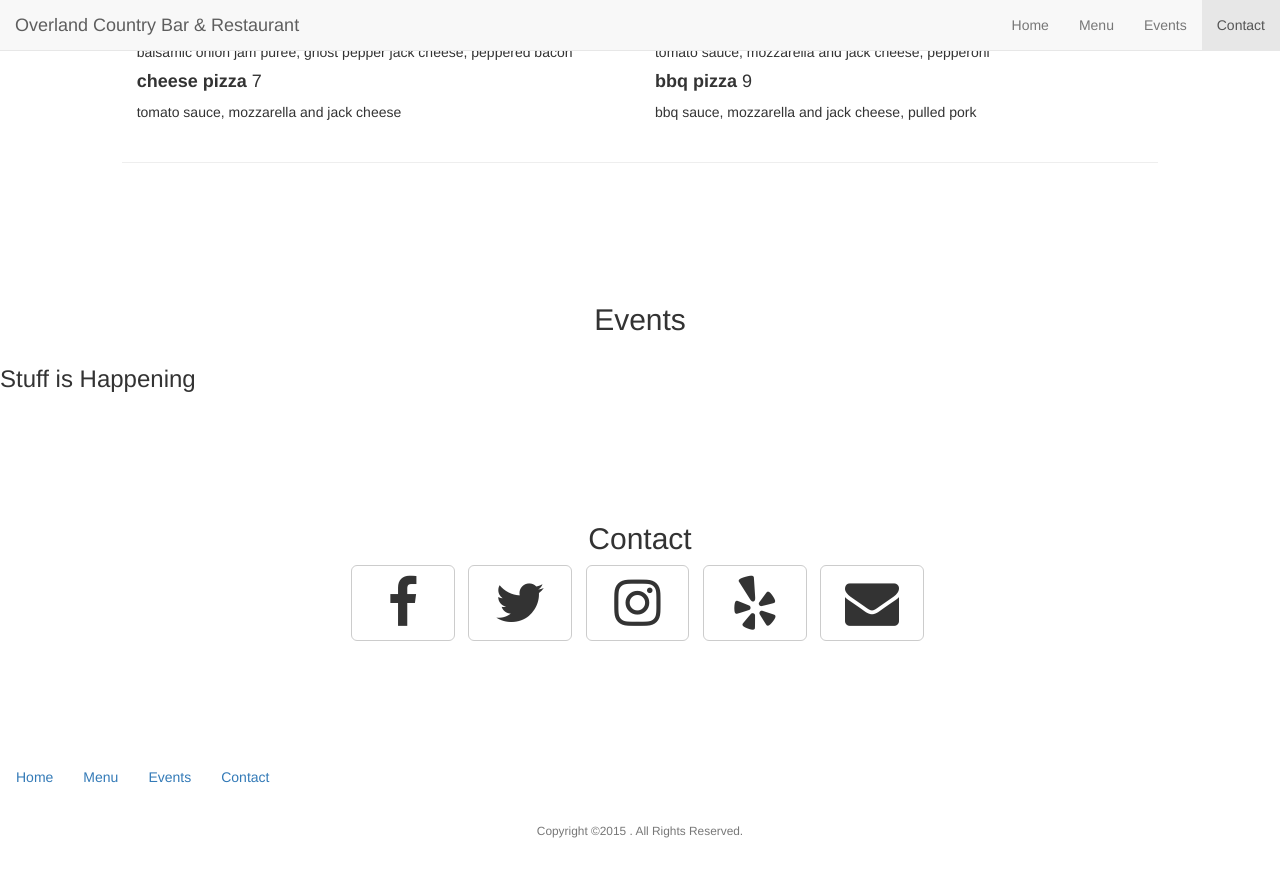
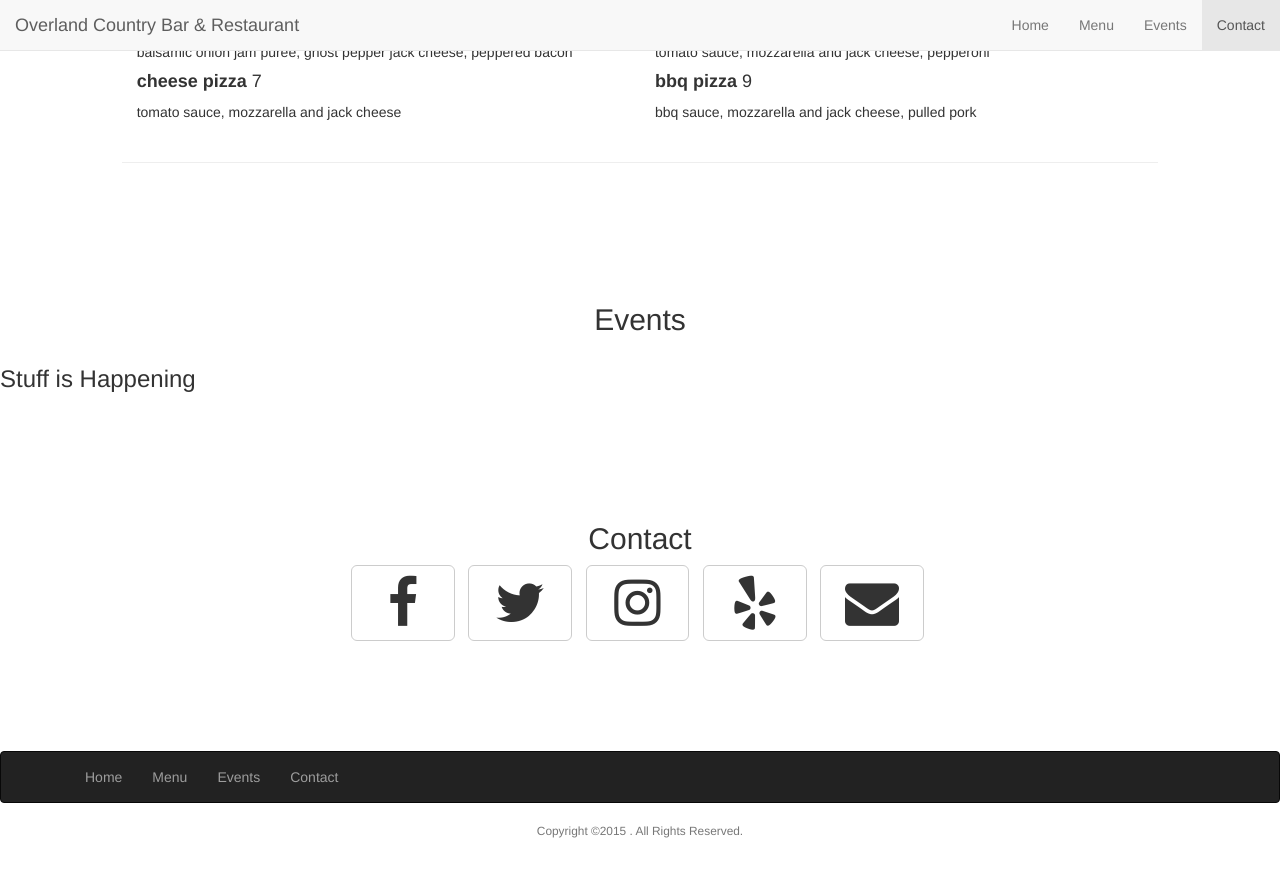
Before and after one commit to overland-oakland/overland-oakland.github.io, a Jekyll site: the page built from index.html, in a window 1280 px wide and 900 px high, scrolled down 1091 px. Shown: the top 877 px of the window. Built offline with Jekyll 4.4.1, drawn with Linux system fonts in a browser that asks for light colours; nearby versions of some CDN libraries.

Commit message:
add styles for events, contact, and footer

```diff
--- a/_includes/bottom.html
+++ b/_includes/bottom.html
@@ -1,15 +1,17 @@
-<nav class="navbar" role="navigation">
+<nav class="navbar navbar-inverse" role="navigation">
+	<div class="container">
     <ul class="nav navbar-nav navbar-center">
-		{% include navlist.html %}
-	</ul>
+			{% include navlist.html %}
+		</ul>
+	</div>
 </nav>
 
-<div class="container-fluid">
-    <div class="row">
-		<div class="col-lg-12 text-center" id="copyright">
-            <p class="copyright text-muted small">
+<div class="container">
+	<div class="row">
+		<div class="col-xs-12 text-center" id="copyright">
+			<p class="copyright text-muted small">
 				Copyright &copy;2015 {{ site.author }}. All Rights Reserved.
 			</p>
 		</div><!--/#copyright-->
-    </div><!--.row-->
+	</div><!--.row-->
 </div><!--.container-->
--- a/_includes/contact.html
+++ b/_includes/contact.html
@@ -1,4 +1,4 @@
-<div class="row text-center">
+<div class="row pad-25-vertical text-center">
 	<ul class="list-inline">
 {% for soc in site.data.business.contact.online %}
 		<li><a href="{{ soc.link }}" class="btn btn-default btn-lg">
--- a/_includes/events.html
+++ b/_includes/events.html
@@ -1,3 +1,3 @@
-<div class="row">
+<div class="row pad-25-bottom">
 	<h3>Stuff is Happening</h3>
 </div><!--.row-->
```
Also changed, not shown: _app/styles/less/components/footer.less (added, +8 -0 lines).
